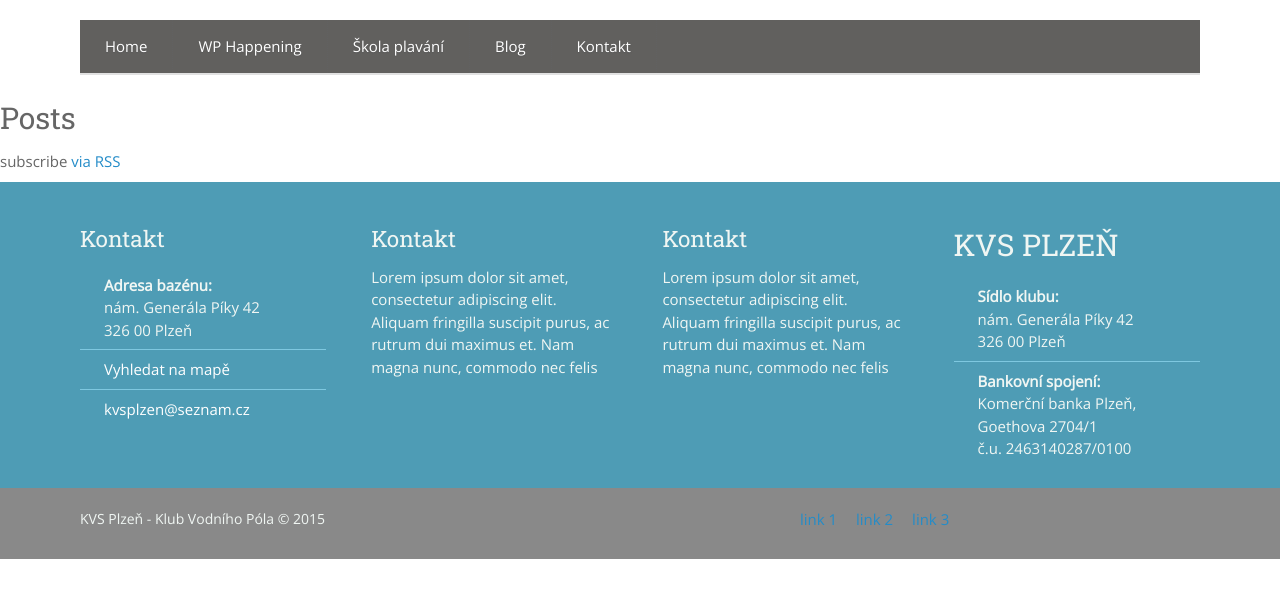
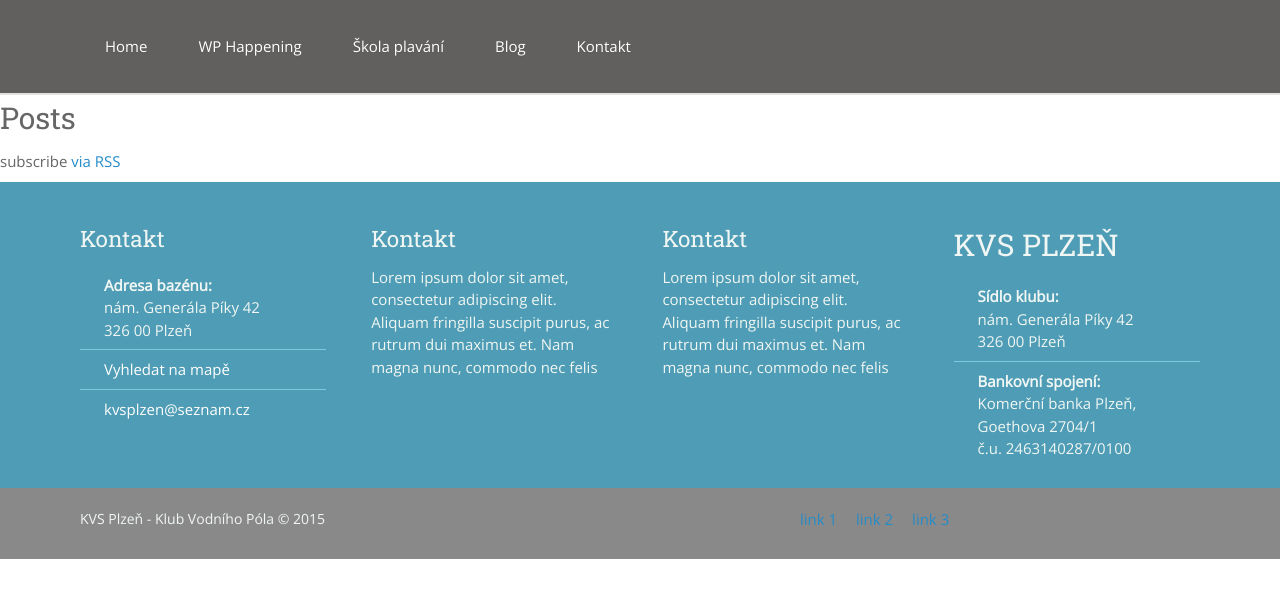
Before and after one commit to SteveVil/KVS-web, a Jekyll site: the page built from index.html, in a window 1280 px wide. Shown: the top 598 px of the page. Built offline with Jekyll 4.4.1, drawn with Linux system fonts in a browser that asks for light colours.

Commit message:
Update _header.sass

```diff
--- a/_sass/_header.sass
+++ b/_sass/_header.sass
@@ -1,11 +1,15 @@
+header
+	width: 100%
+	background: #61605E
+	border-bottom: 2px solid #e1e1e1
+
 nav
 	width: 100%
 	overflow: hidden
-	background: #61605E
-	border-bottom: 2px solid #e1e1e1
+
 
 	ul
-		width: 1240px
+		width: 100%x
 		list-style-type: none
 		margin: 0px auto
 		padding: 0px
```
